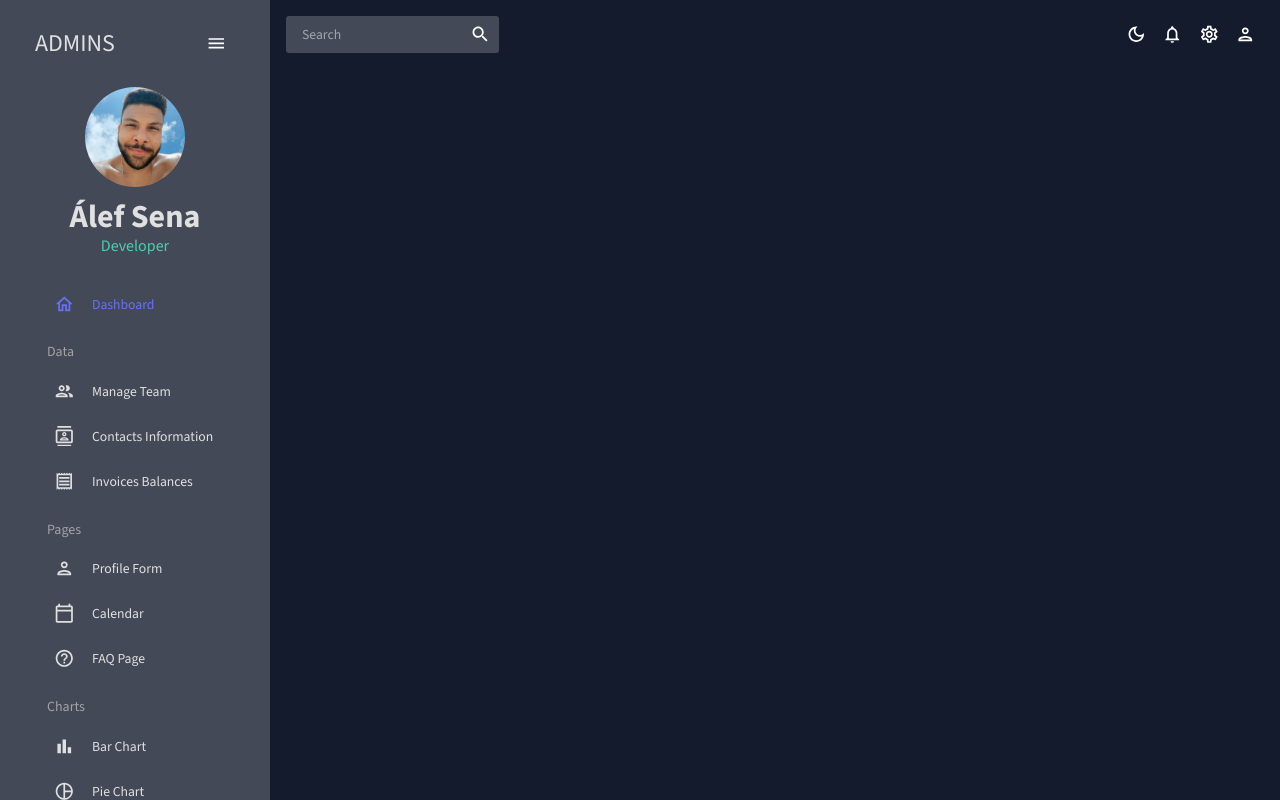
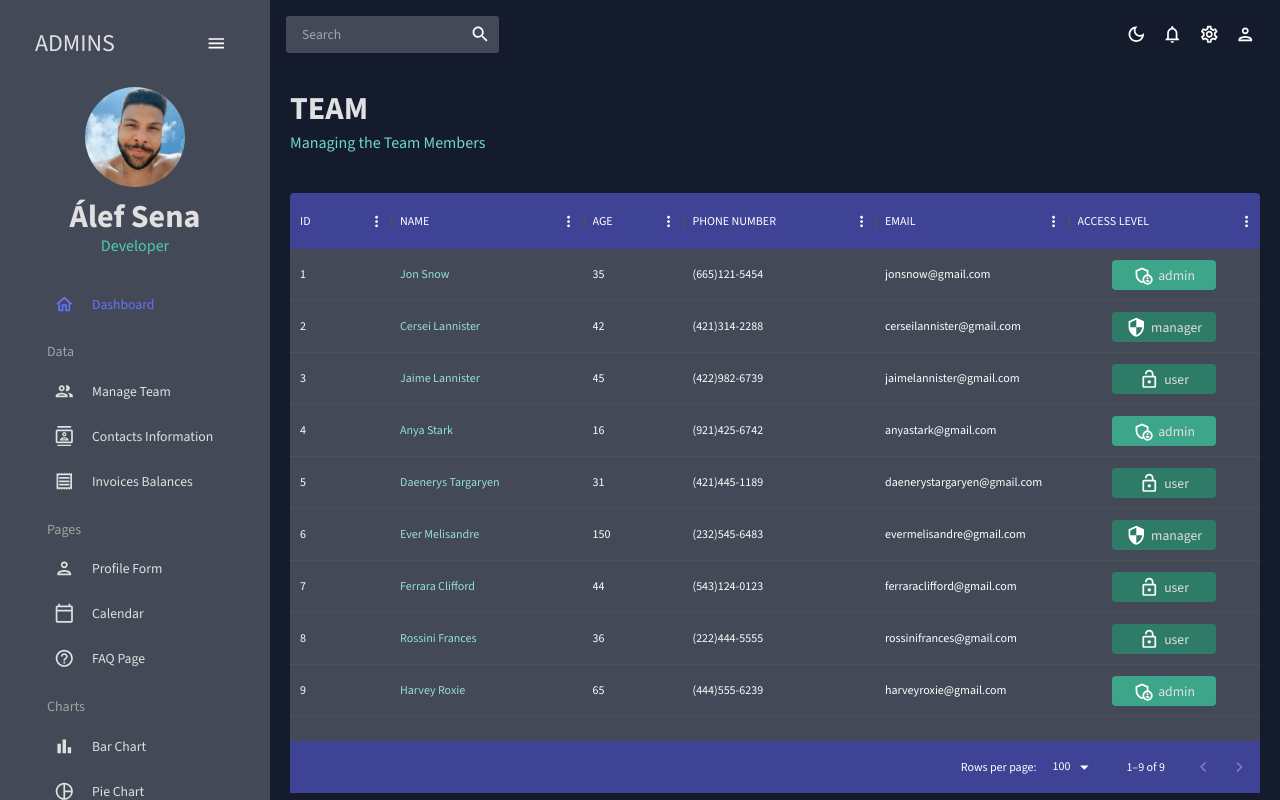
Before and after one commit to alef-sena/Studies.React.Dashboard.MaterialUI, a React (Create React App) app: page /team in a window 1280 px wide. Built offline with nearby package versions, Linux system fonts and the light colour scheme; a web font is replaced by a local one.

Commit message:
✨ implement initial dashboard and team page

```diff
--- a/package.json
+++ b/package.json
@@ -8,6 +8,7 @@
     "@fullcalendar/list": "^6.1.8",
     "@mui/icons-material": "^5.14.3",
     "@mui/material": "^5.14.5",
+    "@mui/x-data-grid": "^6.11.1",
     "@nivo/bar": "^0.83.0",
     "@nivo/core": "^0.83.0",
     "@nivo/geo": "^0.83.0",
--- a/src/App.js
+++ b/src/App.js
@@ -5,6 +5,7 @@
 import Sidebar from './scenes/global/Sidebar';
 import Dashboard from './scenes/dashboard';
 import { useState } from 'react';
+import Teams from './scenes/team';
 // import Team from './scenes/team';
 // import Invoices from './scenes/invoices';
 // import Contacts from './scenes/contacts';
@@ -30,16 +31,16 @@
 						<Topbar setIsSidebar={setIsSidebar}/>
 						<Routes>
 							<Route path='/' element={<Dashboard />} />
-							{/* <Route path='/team' element={<Team />} />
-							<Route path='/contacts' element={<Contacts />} />
-							<Route path='/invoices' element={<Invoices />} />
-							<Route path='/form' element={<Form />} />
-							<Route path='/bar' element={<Bar />} />
-							<Route path='/pie' element={<Pie />} />
-							<Route path='/line' element={<Line />} />
-							<Route path='/faq' element={<FAQ />} />
-							<Route path='/geography' element={<Geography />} />
-							<Route path='/calendar' element={<Calendar />} /> */}
+							<Route path='/team' element={<Teams />} />
+							{/* <Route path='/contacts' element={<Contacts />} /> */}
+							{/* <Route path='/invoices' element={<Invoices />} /> */}
+							{/* <Route path='/form' element={<Form />} /> */}
+							{/* <Route path='/bar' element={<Bar />} /> */}
+							{/* <Route path='/pie' element={<Pie />} /> */}
+							{/* <Route path='/line' element={<Line />} /> */}
+							{/* <Route path='/faq' element={<FAQ />} /> */}
+							{/* <Route path='/geography' element={<Geography />} /> */}
+							{/* <Route path='/calendar' element={<Calendar />} /> */}
 						</Routes>
 					</main>
 				</div>
--- /dev/null
+++ b/src/components/Header.jsx
@@ -0,0 +1,24 @@
+/* eslint-disable react/prop-types */
+import { Typography, Box, useTheme } from '@mui/material';
+import { tokens } from '../theme';
+
+const Header = ({ title, subtitle }) => {
+	const theme = useTheme();
+	const colors = tokens(theme.palette.mode);
+
+	return (
+		<Box>
+			<Typography
+				variant='h2'
+				color={colors.grey[100]}
+				fontWeight='bold'
+				sx={{ mb: '5px', }}
+			>
+				{title}
+			</Typography>
+			<Typography variant='h5' color={colors.greenAccent[400]}>{subtitle}</Typography>
+		</Box>
+	);
+};
+
+export default Header;
--- a/src/scenes/dashboard/index.jsx
+++ b/src/scenes/dashboard/index.jsx
@@ -1,5 +1,18 @@
+import { Box } from '@mui/material';
+import Header from '../../components/Header';
+
 const Dashboard = () => {
-	return <div>Dashboard</div>;
+	return (
+		<Box m='20px'>
+			<Box
+				display='flex'
+				justifyContent='space-between'
+				alignItems='center'
+			>
+				<Header title='DASHBOARD' subtitle='Welcome to your Dashboard!'/>
+			</Box>
+		</Box>
+	);
 };
 
 export default Dashboard;
--- /dev/null
+++ b/src/scenes/team/index.jsx
@@ -0,0 +1,80 @@
+import { Box, Typography, useTheme } from '@mui/material';
+import { DataGrid } from '@mui/x-data-grid';
+import { tokens } from '../../theme';
+import { mockDataTeam } from '../../data/mockData';
+import AdminPanelSettingsOutlinedIcon from '@mui/icons-material/AdminPanelSettingsOutlined';
+import LockOpenOutlinedIcon from '@mui/icons-material/LockOpenOutlined';
+import SecurityOutlinedIcon from '@mui/icons-material/SecurityOutlined';
+import Header from '../../components/Header';
+
+const Teams = () => {
+	const theme = useTheme();
+	const colors = tokens(theme.palette.mode);
+
+	const columns = [
+		{ field: 'id', headerName: 'ID'},
+		{ field: 'name', headerName: 'NAME', flex: 1, cellClassName: 'name-column--cell', },
+		{ field: 'age', headerName: 'AGE', type: 'number', headerAlign: 'left', align: 'left', },
+		{ field: 'phone', headerName: 'PHONE NUMBER', flex: 1, },
+		{ field: 'email', headerName: 'EMAIL', flex: 1, },
+		{ field: 'access', headerName: 'ACCESS LEVEL', flex: 1, renderCell: ({ row: { access }}) => {
+			return (
+				<Box
+					width='60%'
+					m='0 auto'
+					p='5px'
+					display='flex'
+					justifyContent='center'
+					backgroundColor={ access === 'admin' ? colors.greenAccent[600] : colors.greenAccent[700] }
+					borderRadius='4px'
+				>
+					{ access === 'admin' && <AdminPanelSettingsOutlinedIcon />}
+					{ access === 'manager' && <SecurityOutlinedIcon />}
+					{ access === 'user' && <LockOpenOutlinedIcon />}
+					<Typography
+						color={colors.grey[100]}
+						sx={{ ml: '5px' }}
+					>
+						{access}
+					</Typography>
+				</Box>
+			);
+		}},
+	];
+
+	return (
+		<Box m='20px'>
+			<Header title='TEAM' subtitle='Managing the Team Members' />
+			<Box
+				m='40px 0 0 0'
+				height='75vh'
+				sx={{
+					'& .MuiDataGrid-root': {
+						border: 'none',
+					},
+					'& .MuiDataGrid-cell': {
+						borderBottom: 'none',
+					},
+					'& .name-column--cell': {
+						color: colors.greenAccent[300],
+					},
+					'& .MuiDataGrid-columnHeaders': {
+						backgroundColor: colors.blueAccent[700],
+						borderBottom: 'none',
+					},
+					'& .MuiDataGrid-virtualScroller': {
+						backgroundColor: colors.primary[400],
+					},
+					'& .MuiDataGrid-footerContainer': {
+						borderTop: 'none',
+						backgroundColor: colors.blueAccent[700],
+					},
+				}}
+			>
+				<DataGrid rows={mockDataTeam} columns={columns} />
+			</Box>
+		</Box>
+	);
+};
+
+export default Teams;
```
Also changed, not shown: 1 other file (tests, documents, lock files or other folders).
